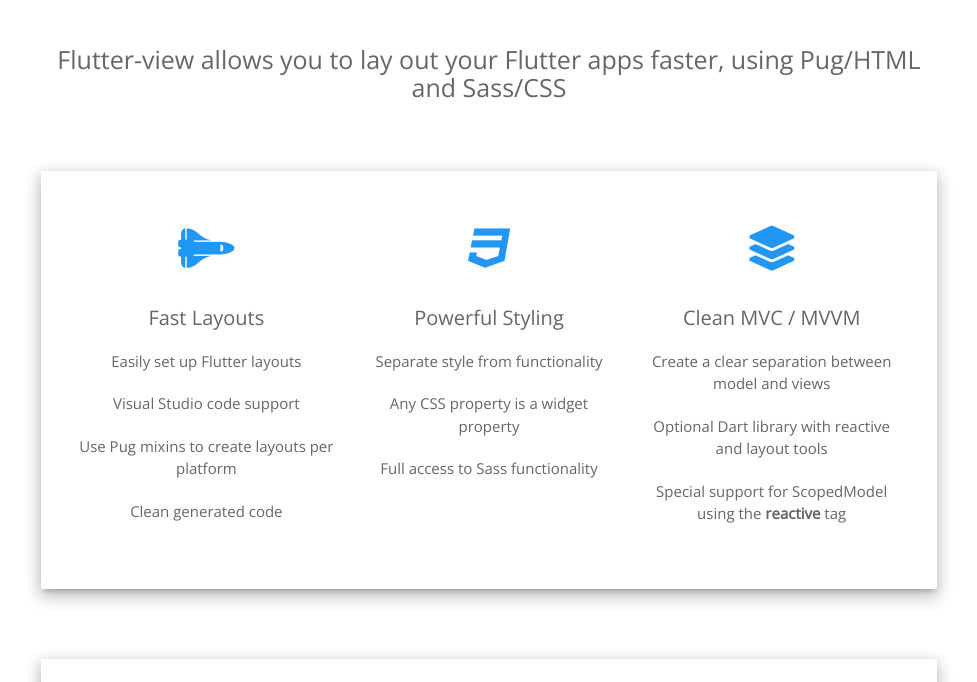
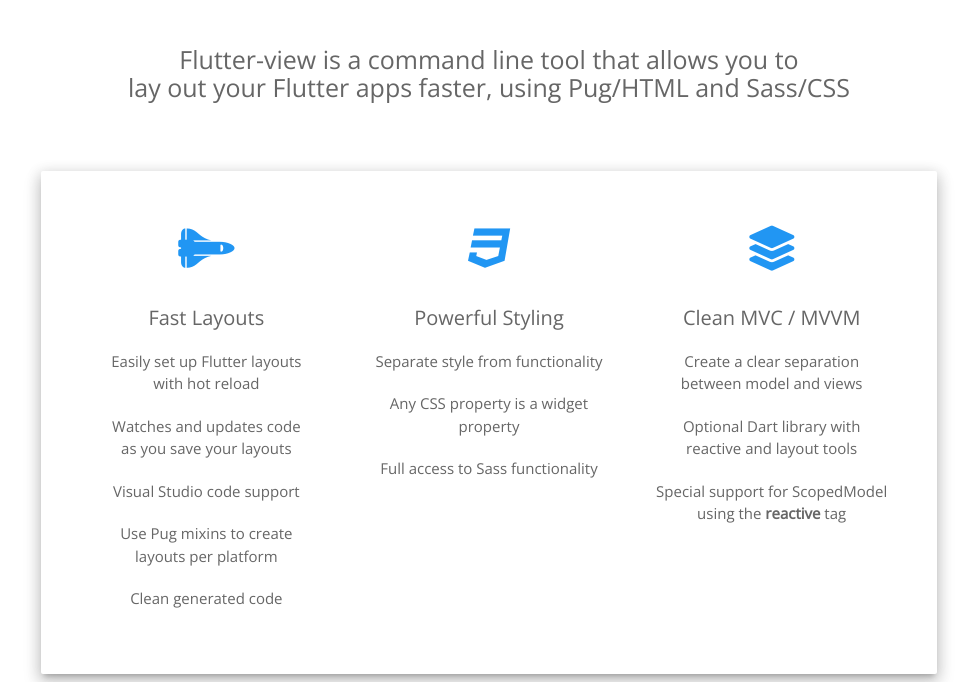
Before and after one commit to flutter-view/website, a Jekyll site: the page built from index.html, in a window 1280 px wide and 900 px high, scrolled down 391 px, cut to the strip 218-900 px from the top of the window. Shown: the whole strip, without its empty margins (151-1128 px from the left). Built offline with Jekyll 4.4.1, drawn with Linux system fonts in a browser that asks for light colours; nearby versions of some CDN libraries; some of the changed text lies outside the part shown.

Commit message:
small homepage update

```diff
--- a/_layouts/default.html
+++ b/_layouts/default.html
@@ -41,7 +41,8 @@
 		<div class="row">
 			<div class="col l6 s12">
 				<h5 class="white-text"> flutter-view </h5>
-				<p class="grey-text text-lighten-4"> Faster Flutter MVC layouts </p>
+				<p class="grey-text text-lighten-4"> Faster Flutter MVVM layouts </p>
+				<p class="grey-text text-lighten-4"> By Christian Vogel <a href="http://twitter.com/christianvogel" style="color: lightblue">@christianvogel</a></p>
 			</div>
 			<div class="col l4 offset-l2 s12">
 				<h5 class="white-text">Links</h5>
--- a/index.html
+++ b/index.html
@@ -11,8 +11,8 @@
 
 <section id="payoff">
 	<div class="card-content">
-		<h1>Flutter-view allows you to lay out your Flutter apps faster,
-			using Pug/HTML and Sass/CSS</h1>
+		<h1>Flutter-view is a command line tool that allows you to<br>
+			lay out your Flutter apps faster, using Pug/HTML and Sass/CSS</h1>
 	</div>
 </section>
 
@@ -23,9 +23,10 @@
 				<div class='entry col s4'>
 					<i class="fas fa-space-shuttle fa-3x"></i>
 					<h2>Fast Layouts</h2>
-					<p>Easily set up Flutter layouts</p>
+					<p>Easily set up Flutter layouts<br> with hot reload</p>
+					<p>Watches and updates code<br> as you save your layouts</p>
 					<p>Visual Studio code support</p>
-					<p>Use Pug mixins to create layouts per platform</p>
+					<p>Use Pug mixins to create<br> layouts per platform</p>
 					<p>Clean generated code</p>
 				</div>
 				<div class='entry col s4'>
@@ -38,9 +39,9 @@
 				<div class='entry col s4'>
 					<i class="fas fa-layer-group fa-3x"></i>
 					<h2>Clean MVC / MVVM</h2>
-					<p>Create a clear separation between model and views</p>
-					<p>Optional Dart library with reactive and layout tools</p>
-					<p>Special support for ScopedModel using the <b>reactive</b> tag</p>
+					<p>Create a clear separation<br> between model and views</p>
+					<p>Optional Dart library with<br> reactive and layout tools</p>
+					<p>Special support for ScopedModel<br> using the <b>reactive</b> tag</p>
 				</div>
 			</div>
 		</div>
```
Also changed, not shown: other parts of _layouts/default.html (+1 -1 lines), _includes/footer.html (line endings or trailing spaces).
